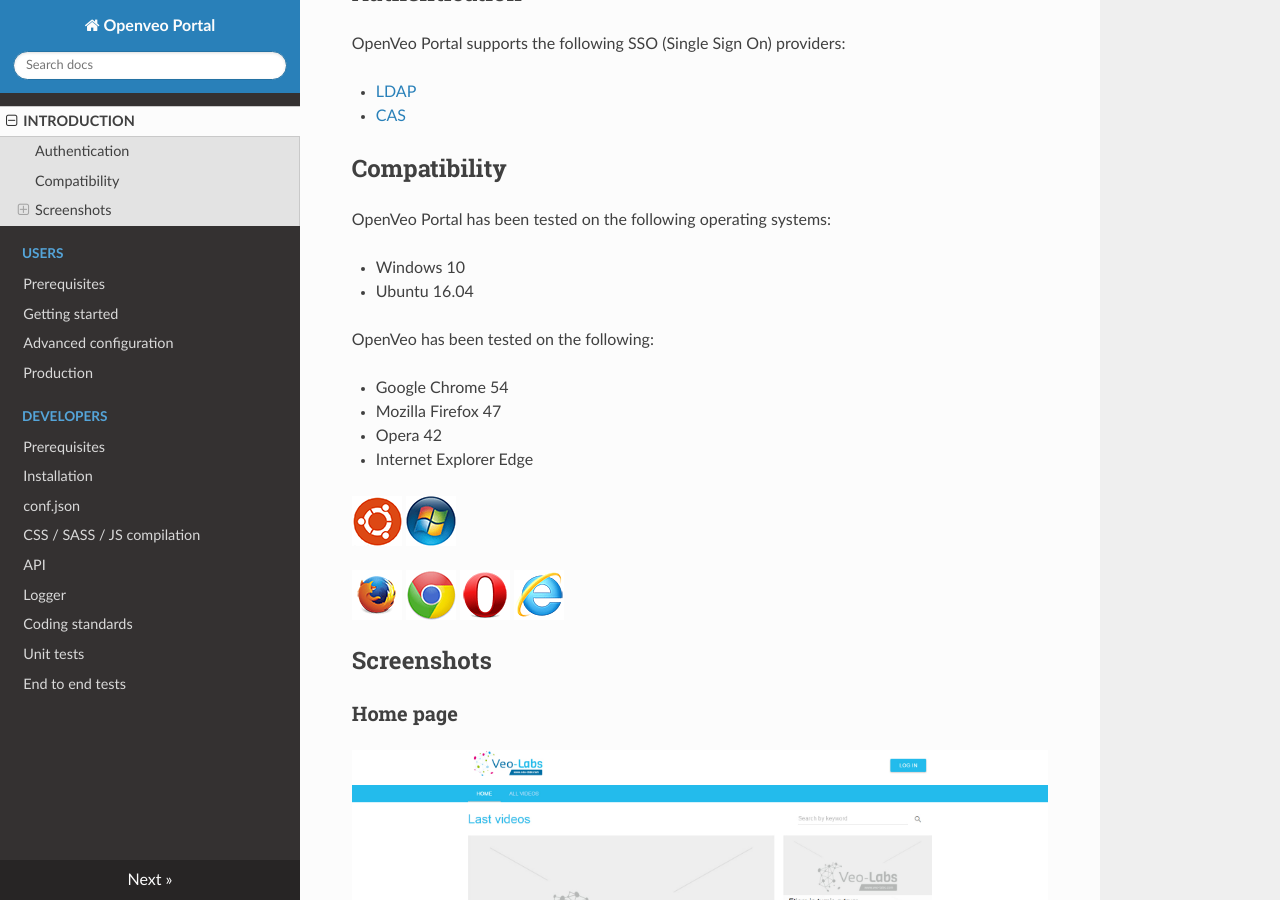
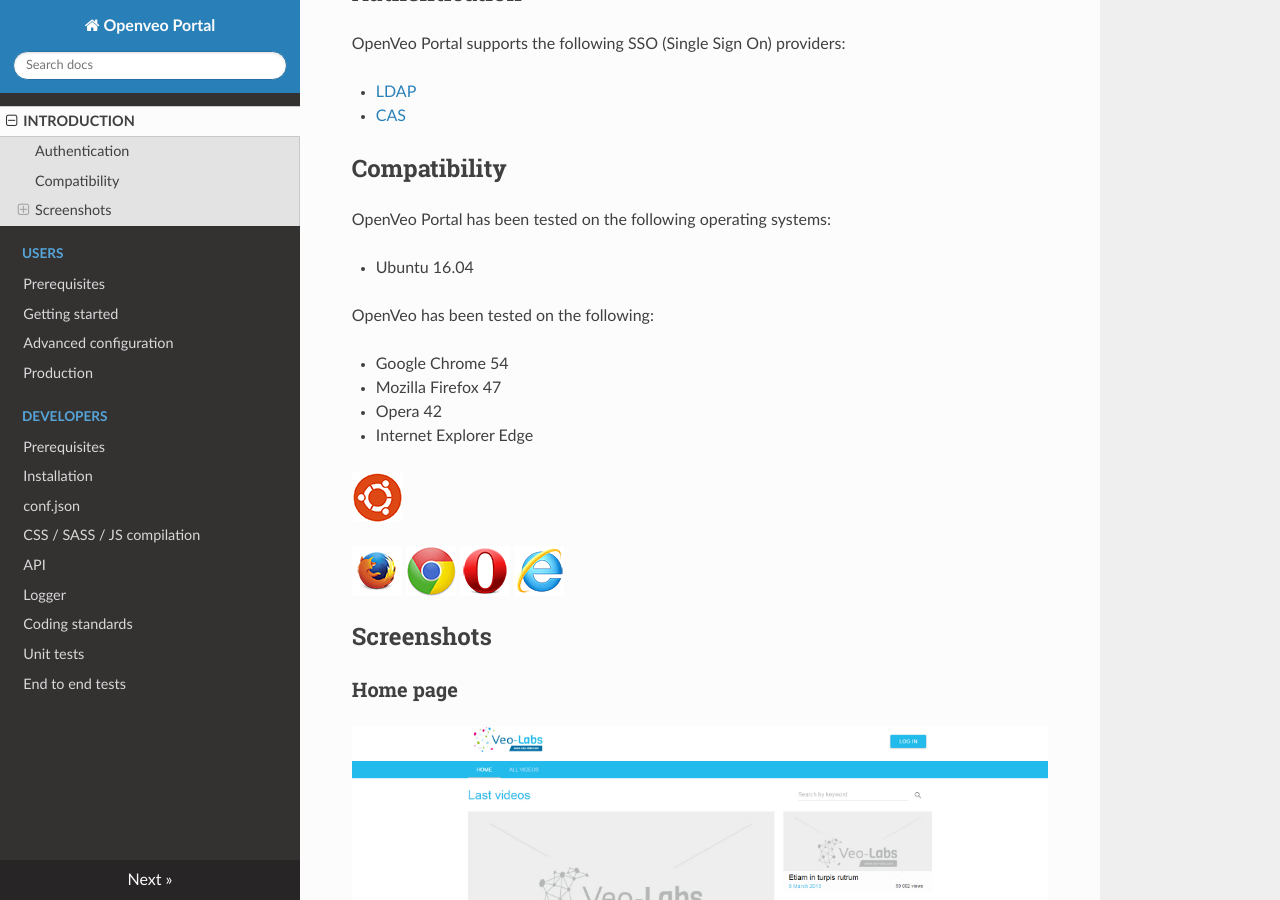
Before and after one commit to veo-labs/openveo-portal, an MkDocs documentation site: the page built from docs/index.md, in a window 1280 px wide and 900 px high, scrolled down 568 px. Built offline with MkDocs 1.6.1, drawn with Linux system fonts in a browser that asks for light colours; nearby versions of some CDN libraries; old or Windows-style settings are respelled for this version of MkDocs.

Commit message:
Fix documentation about Windows
Documentation said that OpenVeo Portal is tested
on Windows but it hasn't been tested on it for a
long time.

```diff
--- a/docs/index.md
+++ b/docs/index.md
@@ -25,7 +25,6 @@ OpenVeo Portal supports the following SSO (Single Sign On) providers:
 
 OpenVeo Portal has been tested on the following operating systems:
 
-- Windows 10
 - Ubuntu 16.04
 
 OpenVeo has been tested on the following:
@@ -36,7 +35,6 @@ OpenVeo has been tested on the following:
 - Internet Explorer Edge
 
 ![Ubuntu](images/operating-systems/ubuntu.gif)
-![Windows](images/operating-systems/windows.gif)
 
 ![Firefox](images/browsers/firefox.gif)
 ![Google Chrome](images/browsers/chrome.gif)
```
Also changed, not shown: docs/images/operating-systems/windows.gif (deleted).
